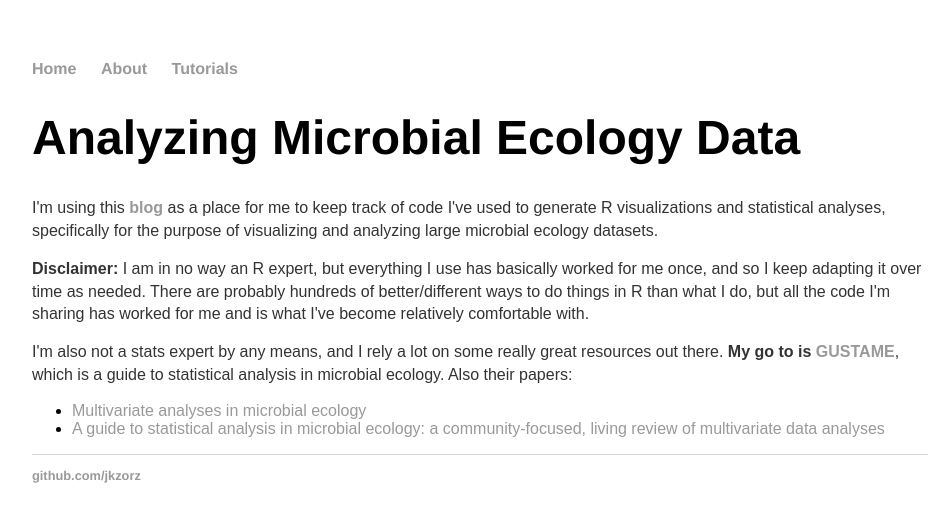
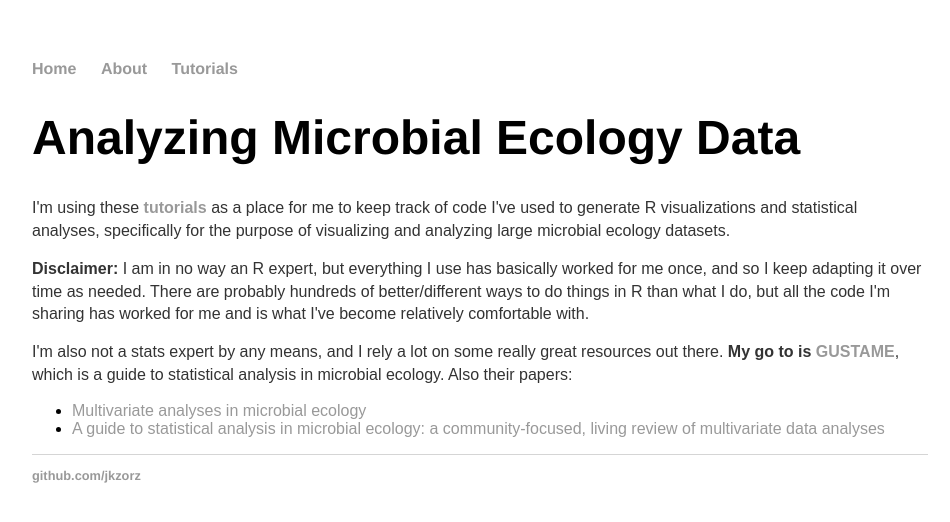
Before and after one commit to jkzorz/jkzorz.github.io, a Jekyll site: the page built from index.html, in a window 1280 px wide. Shown: the top 522 px of the page, without its empty margins (160-1110 px from the left). Built offline with Jekyll 4.4.1, drawn with Linux system fonts in a browser that asks for light colours.

Commit message:
Update index.html

```diff
--- a/index.html
+++ b/index.html
@@ -4,7 +4,7 @@ title: Analyzing Microbial Ecology Data in R
 ---
 <div class="blurb">
 	<h1>Analyzing Microbial Ecology Data</h1>
-	<p>I'm using this <a href="https://jkzorz.github.io/blog/"><b>blog</b></a> as a place for me to keep track of code I've used to generate R visualizations and statistical analyses, specifically for the purpose of visualizing and analyzing large microbial ecology datasets.
+	<p>I'm using these <a href="https://jkzorz.github.io/blog/"><b>tutorials</b></a> as a place for me to keep track of code I've used to generate R visualizations and statistical analyses, specifically for the purpose of visualizing and analyzing large microbial ecology datasets.
 
 <p><b>Disclaimer:</b> I am in no way an R expert, but everything I use has basically worked for me once, and so I keep adapting it over time as needed. There are probably hundreds of better/different ways to do things in R than what I do, but all the code I'm sharing has worked for me and is what I've become relatively comfortable with.
 
```
